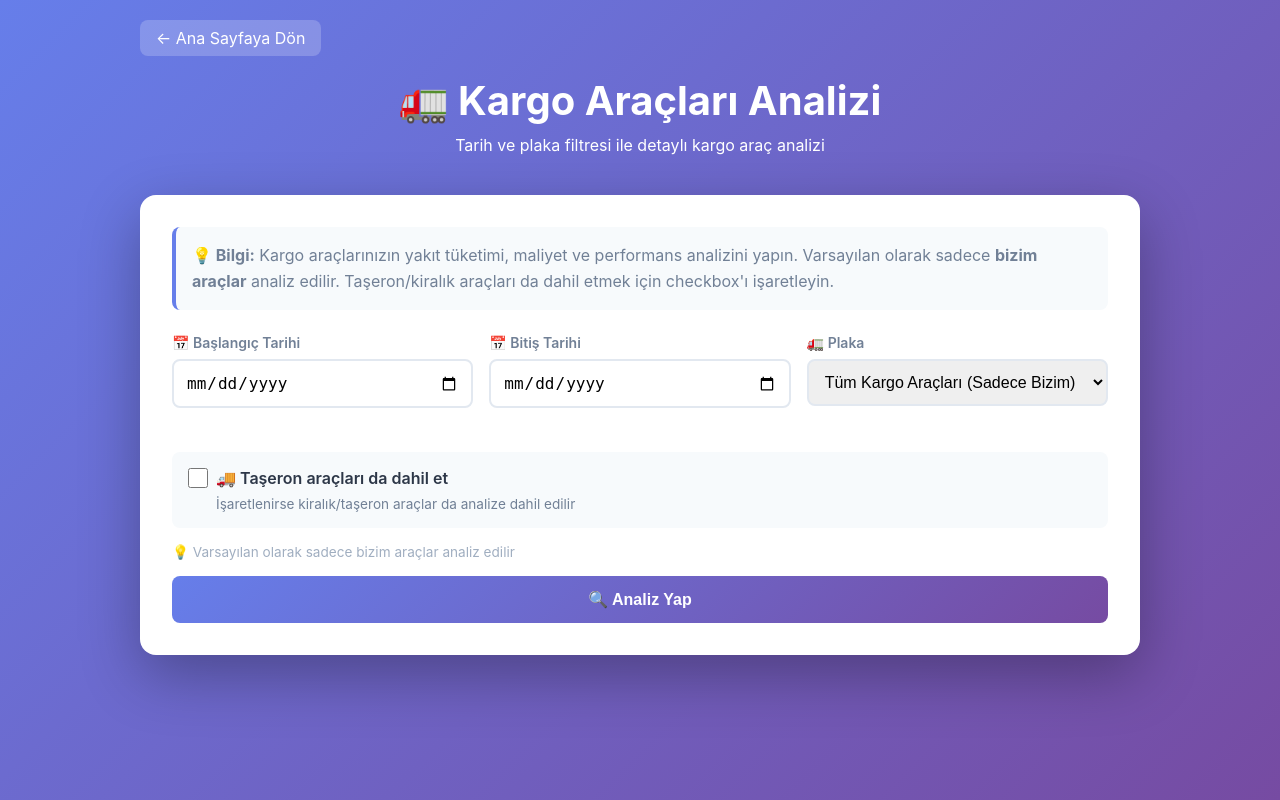
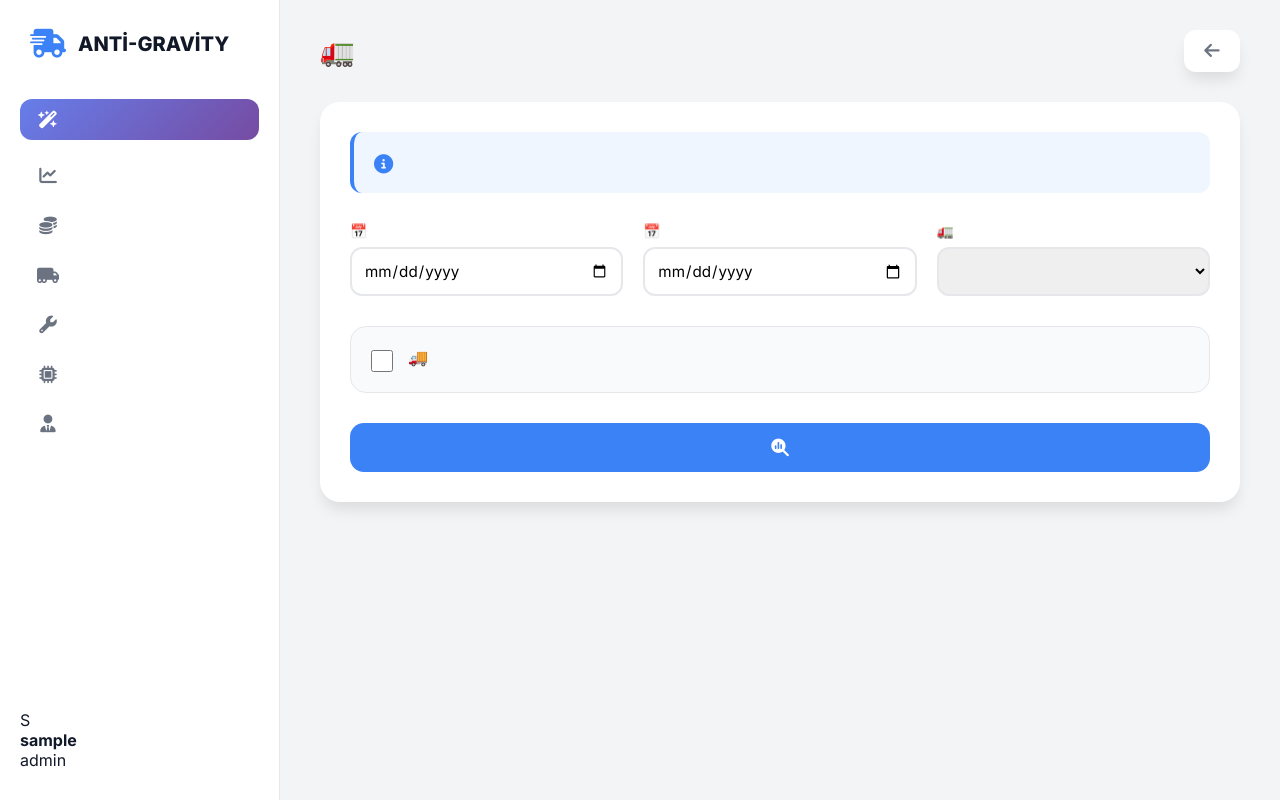
Before and after one commit to halilibrahimgulgec/antisonprg, a Flask app: template templates/kargo_arac_filtre.html in a window 1280 px wide. Run offline with Flask 3, Linux system fonts and the light colour scheme; the visitor is signed in with stand-in values (Sample User, id 1); tables that the repository leaves empty hold one stand-in row (values such as "Sample post"); the template is opened without the code that fills it: most values are stand-ins (such as "Sample title", 1, 10 or a date in 2020); lists and menus that the app fills with data are empty.

Commit message:
Kargo Araç Filtre sayfası premium tasarıma uyarlandı

```diff
--- a/templates/kargo_arac_filtre.html
+++ b/templates/kargo_arac_filtre.html
@@ -1,194 +1,211 @@
 <!DOCTYPE html>
-<html lang="tr">
+<html lang="{{ get_locale() }}">
 <head>
     <meta charset="UTF-8">
     <meta name="viewport" content="width=device-width, initial-scale=1.0">
-    <title>Kargo Araçları Analizi</title>
+    <title>{{ _('Kargo Araçları Analizi - Telematik Dashboard') }}</title>
+    <link href="https://fonts.googleapis.com/css2?family=Inter:wght@300;400;500;600;700;800&display=swap" rel="stylesheet">
+    <link rel="stylesheet" href="https://cdnjs.cloudflare.com/ajax/libs/font-awesome/6.4.0/css/all.min.css">
     <style>
-        * {
-            margin: 0;
-            padding: 0;
-            box-sizing: border-box;
+        :root {
+            --bg-color: #F3F4F6;
+            --card-bg: #FFFFFF;
+            --primary: #3B82F6;
+            --primary-rgb: 59, 130, 246;
+            --success: #10B981;
+            --text-main: #111827;
+            --text-muted: #6B7280;
+            --sidebar-width: 280px;
+            --radius: 20px;
+            --shadow: 0 10px 15px -3px rgba(0, 0, 0, 0.1);
         }
 
-        body {
-            font-family: -apple-system, BlinkMacSystemFont, 'Segoe UI', Roboto, Oxygen, Ubuntu, Cantarell, sans-serif;
-            background: linear-gradient(135deg, #667eea 0%, #764ba2 100%);
-            min-height: 100vh;
-            padding: 20px;
+        * { margin: 0; padding: 0; box-sizing: border-box; font-family: 'Inter', sans-serif; }
+        body { background-color: var(--bg-color); color: var(--text-main); display: flex; min-height: 100vh; }
+
+        /* Sidebar consistency */
+        .sidebar {
+            width: var(--sidebar-width);
+            background: white;
+            height: 100vh;
+            position: fixed;
+            left: 0;
+            top: 0;
+            padding: 30px 20px;
+            display: flex;
+            flex-direction: column;
+            border-right: 1px solid #E5E7EB;
+            z-index: 1000;
         }
 
-        .container {
-            max-width: 1000px;
-            margin: 0 auto;
-        }
+        .logo { display: flex; align-items: center; gap: 12px; margin-bottom: 40px; padding-left: 10px; text-decoration: none; }
+        .logo i { font-size: 1.8rem; color: var(--primary); }
+        .logo h2 { font-size: 1.25rem; font-weight: 800; color: var(--text-main); }
 
-        .back-link {
-            display: inline-block;
-            color: white;
+        .nav-menu { list-style: none; flex-grow: 1; overflow-y: auto; }
+        .nav-item { margin-bottom: 8px; }
+        .nav-link {
+            display: flex;
+            align-items: center;
+            gap: 12px;
+            padding: 12px 16px;
             text-decoration: none;
-            margin-bottom: 20px;
-            padding: 8px 16px;
-            background: rgba(255, 255, 255, 0.2);
-            border-radius: 8px;
-            transition: all 0.3s;
-        }
-
-        .back-link:hover {
-            background: rgba(255, 255, 255, 0.3);
-        }
-
-        .header {
-            text-align: center;
-            color: white;
-            margin-bottom: 40px;
-        }
-
-        .header h1 {
-            font-size: 2.5rem;
-            margin-bottom: 10px;
-            font-weight: 700;
-        }
-
-        .card {
-            background: white;
-            border-radius: 16px;
-            padding: 32px;
-            box-shadow: 0 20px 60px rgba(0, 0, 0, 0.3);
-            margin-bottom: 24px;
-        }
-
-        .form-group {
-            margin-bottom: 20px;
-        }
-
-        .form-group label {
-            display: block;
-            font-size: 0.875rem;
-            color: #718096;
-            margin-bottom: 8px;
-            font-weight: 600;
-        }
-
-        .form-control {
-            width: 100%;
-            padding: 12px;
-            border: 2px solid #e2e8f0;
-            border-radius: 8px;
-            font-size: 1rem;
+            color: var(--text-muted);
+            font-weight: 500;
+            border-radius: 12px;
             transition: all 0.2s;
         }
+        .nav-link:hover, .nav-link.active { background: rgba(var(--primary-rgb), 0.1); color: var(--primary); }
+        .nav-link i { font-size: 1.1rem; width: 24px; text-align: center; }
 
-        .form-control:focus {
+        .main-content { margin-left: var(--sidebar-width); flex-grow: 1; padding: 30px 40px; }
+
+        .header { display: flex; justify-content: space-between; align-items: center; margin-bottom: 30px; }
+        .header-title h1 { font-size: 1.75rem; font-weight: 800; letter-spacing: -0.8px; }
+
+        .card { background: white; border-radius: var(--radius); padding: 30px; box-shadow: var(--shadow); margin-bottom: 24px; }
+
+        .info-alert {
+            background: #EFF6FF;
+            border-left: 4px solid var(--primary);
+            padding: 20px;
+            border-radius: 12px;
+            margin-bottom: 30px;
+            display: flex;
+            gap: 15px;
+            align-items: flex-start;
+        }
+        .info-alert i { color: var(--primary); font-size: 1.2rem; margin-top: 2px; }
+        .info-alert p { font-size: 0.9rem; color: #1E40AF; line-height: 1.5; font-weight: 500; }
+
+        .form-grid { display: grid; grid-template-columns: repeat(auto-fit, minmax(250px, 1fr)); gap: 20px; margin-bottom: 30px; }
+        .form-group { display: flex; flex-direction: column; gap: 8px; }
+        .form-group label { font-weight: 700; font-size: 0.85rem; color: #374151; }
+        .form-control {
+            padding: 12px;
+            border: 2px solid #E5E7EB;
+            border-radius: 12px;
+            font-size: 0.95rem;
             outline: none;
-            border-color: #667eea;
-            box-shadow: 0 0 0 3px rgba(102, 126, 234, 0.1);
+            transition: all 0.2s;
         }
+        .form-control:focus { border-color: var(--primary); box-shadow: 0 0 0 4px rgba(var(--primary-rgb), 0.1); }
 
-        .filter-grid {
-            display: grid;
-            grid-template-columns: 1fr 1fr 1fr;
-            gap: 16px;
-            margin-bottom: 24px;
+        .checkbox-container {
+            background: #F9FAFB;
+            padding: 20px;
+            border-radius: 16px;
+            margin-bottom: 30px;
+            border: 1px solid #E5E7EB;
+            cursor: pointer;
+            transition: all 0.2s;
         }
+        .checkbox-container:hover { background: #F3F4F6; }
+        .checkbox-row { display: flex; align-items: flex-start; gap: 15px; }
+        .checkbox-row input { width: 22px; height: 22px; margin-top: 3px; accent-color: var(--primary); cursor: pointer; }
+        .checkbox-label { font-weight: 700; color: var(--text-main); font-size: 1rem; }
+        .checkbox-subtext { font-size: 0.85rem; color: var(--text-muted); display: block; margin-top: 5px; font-weight: 400; }
 
-        .btn {
-            display: inline-flex;
+        .btn-analyze {
+            width: 100%;
+            background: var(--primary);
+            color: white;
+            border: none;
+            padding: 16px;
+            border-radius: 14px;
+            font-weight: 700;
+            font-size: 1.1rem;
+            cursor: pointer;
+            transition: all 0.3s;
+            display: flex;
             align-items: center;
             justify-content: center;
-            gap: 8px;
-            padding: 14px 28px;
-            border: none;
-            border-radius: 8px;
-            font-size: 1rem;
-            font-weight: 600;
-            cursor: pointer;
-            transition: all 0.2s;
-            width: 100%;
+            gap: 12px;
         }
+        .btn-analyze:hover { transform: translateY(-2px); box-shadow: 0 10px 25px rgba(var(--primary-rgb), 0.3); }
 
-        .btn-primary {
-            background: linear-gradient(135deg, #667eea 0%, #764ba2 100%);
-            color: white;
-        }
-
-        .btn-primary:hover {
-            transform: translateY(-2px);
-            box-shadow: 0 8px 24px rgba(102, 126, 234, 0.4);
-        }
-
-        .info-box {
-            background: #f7fafc;
-            padding: 16px;
-            border-radius: 8px;
-            margin-bottom: 24px;
-            border-left: 4px solid #667eea;
-        }
-
-        .info-box p {
-            color: #718096;
-            line-height: 1.6;
-        }
-
-        @media (max-width: 768px) {
-            .filter-grid {
-                grid-template-columns: 1fr;
-            }
-        }
+        @media (max-width: 768px) { .sidebar { display: none; } .main-content { margin-left: 0; padding: 20px; } }
     </style>
 </head>
 <body>
-    <div class="container">
-        <a href="/" class="back-link">← Ana Sayfaya Dön</a>
+    <aside class="sidebar">
+        <a href="/" class="logo">
+            <i class="fa-solid fa-truck-fast"></i>
+            <h2>ANTİ-GRAVİTY</h2>
+        </a>
+        <nav class="nav-menu">
+            <li class="nav-item">
+                <a href="/ai-assistant" class="nav-link" style="background: linear-gradient(135deg, #667eea 0%, #764ba2 100%); color: white; margin-bottom: 15px;">
+                    <i class="fa-solid fa-wand-magic-sparkles"></i>
+                    {{ _('AI ASİSTAN (YENİ)') }}
+                </a>
+            </li>
+            <li class="nav-item"><a href="/" class="nav-link"><i class="fa-solid fa-chart-line"></i> {{ _('Dashboard') }}</a></li>
+            <li class="nav-item"><a href="/muhasebe" class="nav-link"><i class="fa-solid fa-coins"></i> {{ _('Muhasebe Analizi') }}</a></li>
+            <li class="nav-item"><a href="/arac-yonetimi" class="nav-link"><i class="fa-solid fa-truck-moving"></i> {{ _('Filo Yönetimi') }}</a></li>
+            <li class="nav-item"><a href="/bakim" class="nav-link"><i class="fa-solid fa-wrench"></i> {{ _('Bakım & Onarım') }}</a></li>
+            <li class="nav-item"><a href="/ai-analysis" class="nav-link"><i class="fa-solid fa-microchip"></i> {{ _('AI Analiz') }}</a></li>
+            <li class="nav-item"><a href="/soforler" class="nav-link"><i class="fa-solid fa-user-tie"></i> {{ _('Şoför Yönetimi') }}</a></li>
+        </nav>
+        <div class="user-profile">
+            <div class="user-avatar">{{ session['username'][0].upper() }}</div>
+            <div class="user-info">
+                <h4>{{ session['username'] }}</h4>
+                <p>{{ session['role'] }}</p>
+            </div>
+        </div>
+    </aside>
 
-        <div class="header">
-            <h1>🚛 Kargo Araçları Analizi</h1>
-            <p>Tarih ve plaka filtresi ile detaylı kargo araç analizi</p>
-        </div>
+    <main class="main-content">
+        <header class="header">
+            <div class="header-title">
+                <h1>🚛 {{ _('Kargo Araçları Analizi') }}</h1>
+                <p style="color: var(--text-muted);">{{ _('Tarih ve plaka filtresi ile detaylı performans raporu alın.') }}</p>
+            </div>
+            <a href="/" class="nav-link" style="background: white; box-shadow: var(--shadow);"><i class="fa-solid fa-arrow-left"></i> {{ _('Geri') }}</a>
+        </header>
 
         <div class="card">
-            <div class="info-box">
-                <p><strong>💡 Bilgi:</strong> Kargo araçlarınızın yakıt tüketimi, maliyet ve performans analizini yapın. Varsayılan olarak sadece <strong>bizim araçlar</strong> analiz edilir. Taşeron/kiralık araçları da dahil etmek için checkbox'ı işaretleyin.</p>
+            <div class="info-alert">
+                <i class="fa-solid fa-circle-info"></i>
+                <p>{{ _('Kargo araçlarınızın yakıt tüketimi ve maliyetlerini analiz edin. Varsayılan olarak sadece özmal (BİZİM) araçlar listelenir. Taşeron araçları dahil etmek için aşağıdaki seçeneği işaretleyin.') }}</p>
             </div>
 
             <form method="POST" action="/analyze">
-                <div class="filter-grid">
+                <div class="form-grid">
                     <div class="form-group">
-                        <label for="baslangic_tarihi">📅 Başlangıç Tarihi</label>
-                        <input type="date" name="baslangic_tarihi" id="baslangic_tarihi" class="form-control">
+                        <label>📅 {{ _('Başlangıç Tarihi') }}</label>
+                        <input type="date" name="baslangic_tarihi" class="form-control">
                     </div>
                     <div class="form-group">
-                        <label for="bitis_tarihi">📅 Bitiş Tarihi</label>
-                        <input type="date" name="bitis_tarihi" id="bitis_tarihi" class="form-control">
+                        <label>📅 {{ _('Bitiş Tarihi') }}</label>
+                        <input type="date" name="bitis_tarihi" class="form-control">
                     </div>
                     <div class="form-group">
-                        <label for="plaka">🚛 Plaka</label>
-                        <select name="plaka" id="plaka" class="form-control">
-                            <option value="">Tüm Kargo Araçları (Sadece Bizim)</option>
+                        <label>🚛 {{ _('Plaka Filtresi') }}</label>
+                        <select id="plaka" name="plaka" class="form-control">
+                            <option value="">{{ _('Tüm Kargo Araçları (Sadece Bizim)') }}</option>
                         </select>
                     </div>
                 </div>
 
-                <div style="background: #f7fafc; padding: 16px; border-radius: 8px; margin-bottom: 16px;">
-                    <label style="display: flex; align-items: center; gap: 8px; cursor: pointer;">
-                        <input type="checkbox" name="dahil_taseron" value="1" style="width: 20px; height: 20px;">
-                        <span style="color: #2d3748; font-weight: 600;">🚚 Taşeron araçları da dahil et</span>
-                    </label>
-                    <p style="color: #718096; font-size: 0.85rem; margin: 8px 0 0 28px;">
-                        İşaretlenirse kiralık/taşeron araçlar da analize dahil edilir
-                    </p>
+                <div class="checkbox-container" onclick="let cb=this.querySelector('input'); cb.checked=!cb.checked;">
+                    <div class="checkbox-row">
+                        <input type="checkbox" name="dahil_taseron" value="1" onclick="event.stopPropagation();">
+                        <div>
+                            <span class="checkbox-label">🚚 {{ _('Taşeron Araçları da Dahil Et') }}</span>
+                            <span class="checkbox-subtext">{{ _('Kiralık ve taşeron plakaların verilerini de analiz sonuçlarına yansıtır.') }}</span>
+                        </div>
+                    </div>
                 </div>
 
-                <p style="color: #a0aec0; font-size: 0.85rem; margin-bottom: 16px;">
-                    💡 Varsayılan olarak sadece bizim araçlar analiz edilir
-                </p>
-
-                <button type="submit" class="btn btn-primary">
-                    🔍 Analiz Yap
+                <button type="submit" class="btn-analyze">
+                    <i class="fa-solid fa-magnifying-glass-chart"></i>
+                    {{ _('ANALİZİ BAŞLAT') }}
                 </button>
             </form>
         </div>
-    </div>
+    </main>
 
     <script>
         // Kargo araç plakalarını yükle
```
